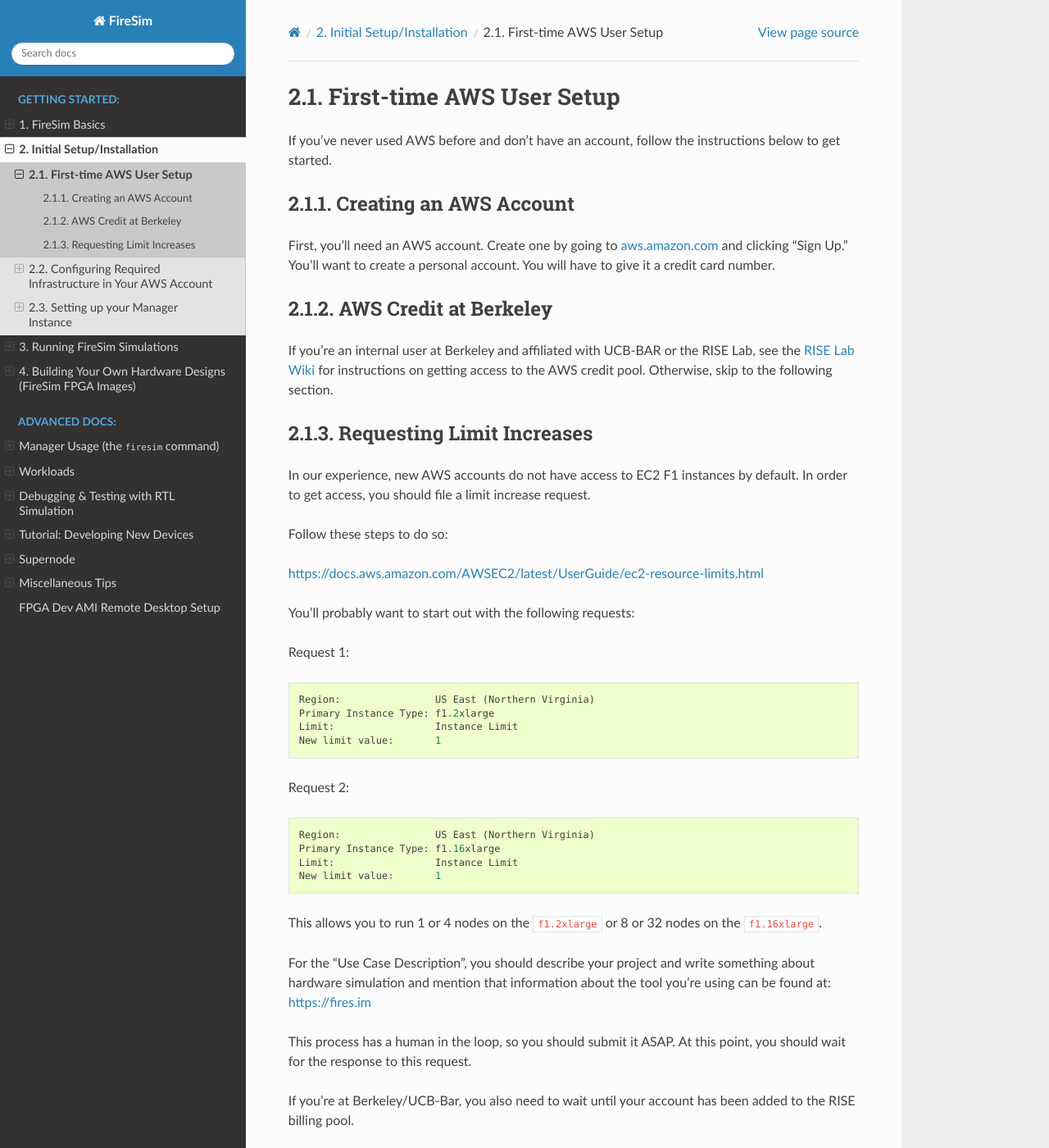
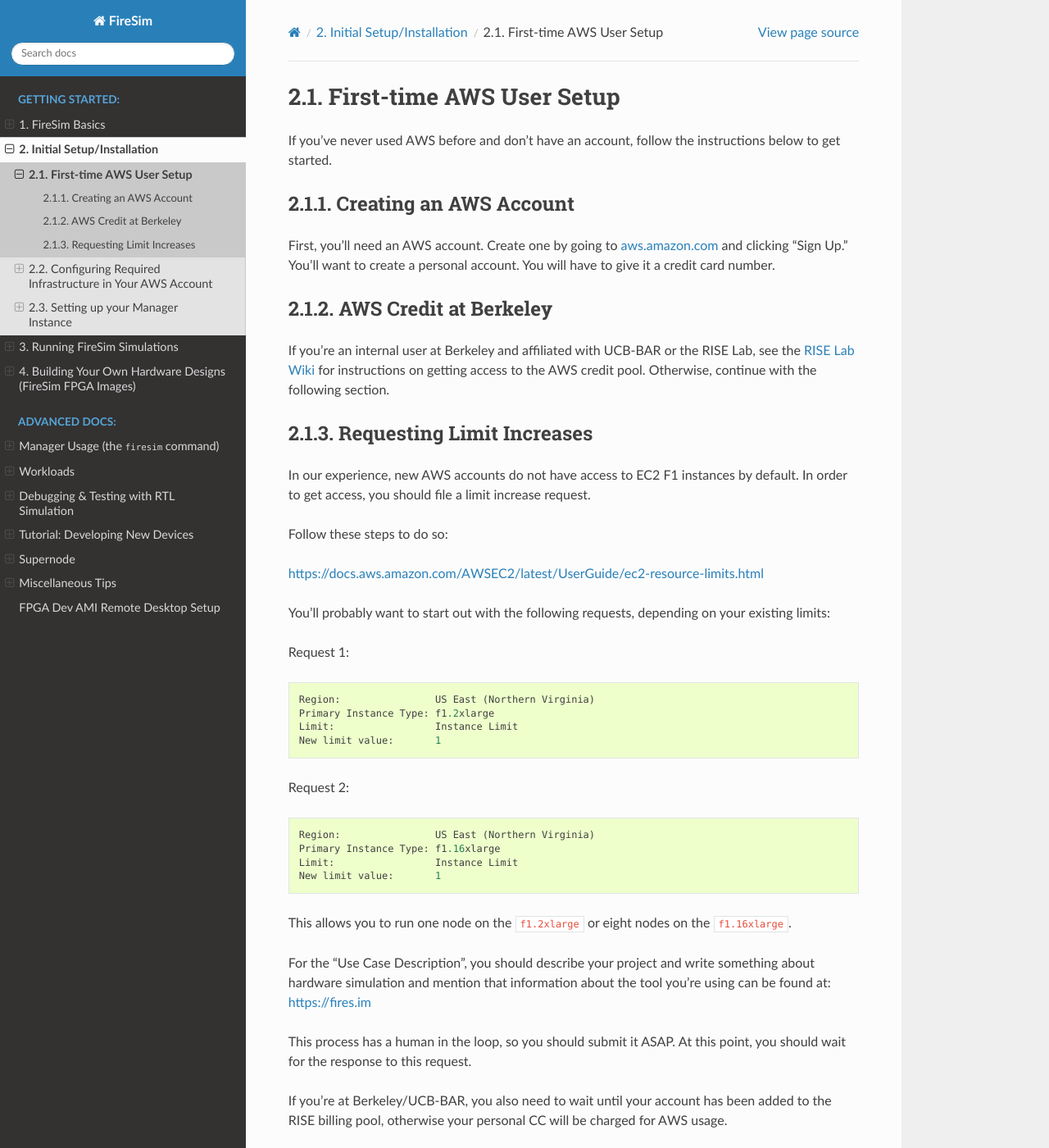
Before and after one commit to firesim/firesim, a Sphinx documentation site: the page built from docs/Initial-Setup/First-time-AWS-User-Setup.rst, in a window 1280 px wide and 1400 px high. Shown: the whole window at 82% size. Built offline with Sphinx 7.4.7 and the Read the Docs theme 2.0.0, drawn with Linux system fonts in a browser that asks for light colours.

Commit message:
update first time setup

```diff
--- a/docs/Initial-Setup/First-time-AWS-User-Setup.rst
+++ b/docs/Initial-Setup/First-time-AWS-User-Setup.rst
@@ -20,7 +20,7 @@ AWS Credit at Berkeley
 If you're an internal user at Berkeley and affiliated with UCB-BAR or the RISE
 Lab, see the `RISE Lab Wiki
 <https://rise.cs.berkeley.edu/wiki/resources/aws>`__  for instructions on
-getting access to the AWS credit pool. Otherwise, skip to the following section.
+getting access to the AWS credit pool. Otherwise, continue with the following section.
 
 .. _limitincrease:
 
@@ -35,7 +35,7 @@ Follow these steps to do so:
 
 https://docs.aws.amazon.com/AWSEC2/latest/UserGuide/ec2-resource-limits.html
 
-You'll probably want to start out with the following requests:
+You'll probably want to start out with the following requests, depending on your existing limits:
 
 Request 1:
 
@@ -55,8 +55,8 @@ Request 2:
     Limit:                 Instance Limit
     New limit value:       1
 
-This allows you to run 1 or 4 nodes on the ``f1.2xlarge`` or 8 or 32
-nodes on the ``f1.16xlarge``.
+This allows you to run one node on the ``f1.2xlarge`` or eight nodes on the
+``f1.16xlarge``.
 
 For the "Use Case Description", you should describe your project and write
 something about hardware simulation and mention that information about the tool
@@ -65,7 +65,8 @@ you're using can be found at: https://fires.im
 This process has a human in the loop, so you should submit it ASAP. At
 this point, you should wait for the response to this request.
 
-If you're at Berkeley/UCB-Bar, you also need to wait until your account has
-been added to the RISE billing pool.
+If you're at Berkeley/UCB-BAR, you also need to wait until your account has
+been added to the RISE billing pool, otherwise your personal CC will be charged
+for AWS usage.
 
 Hit Next below to continue.
```
